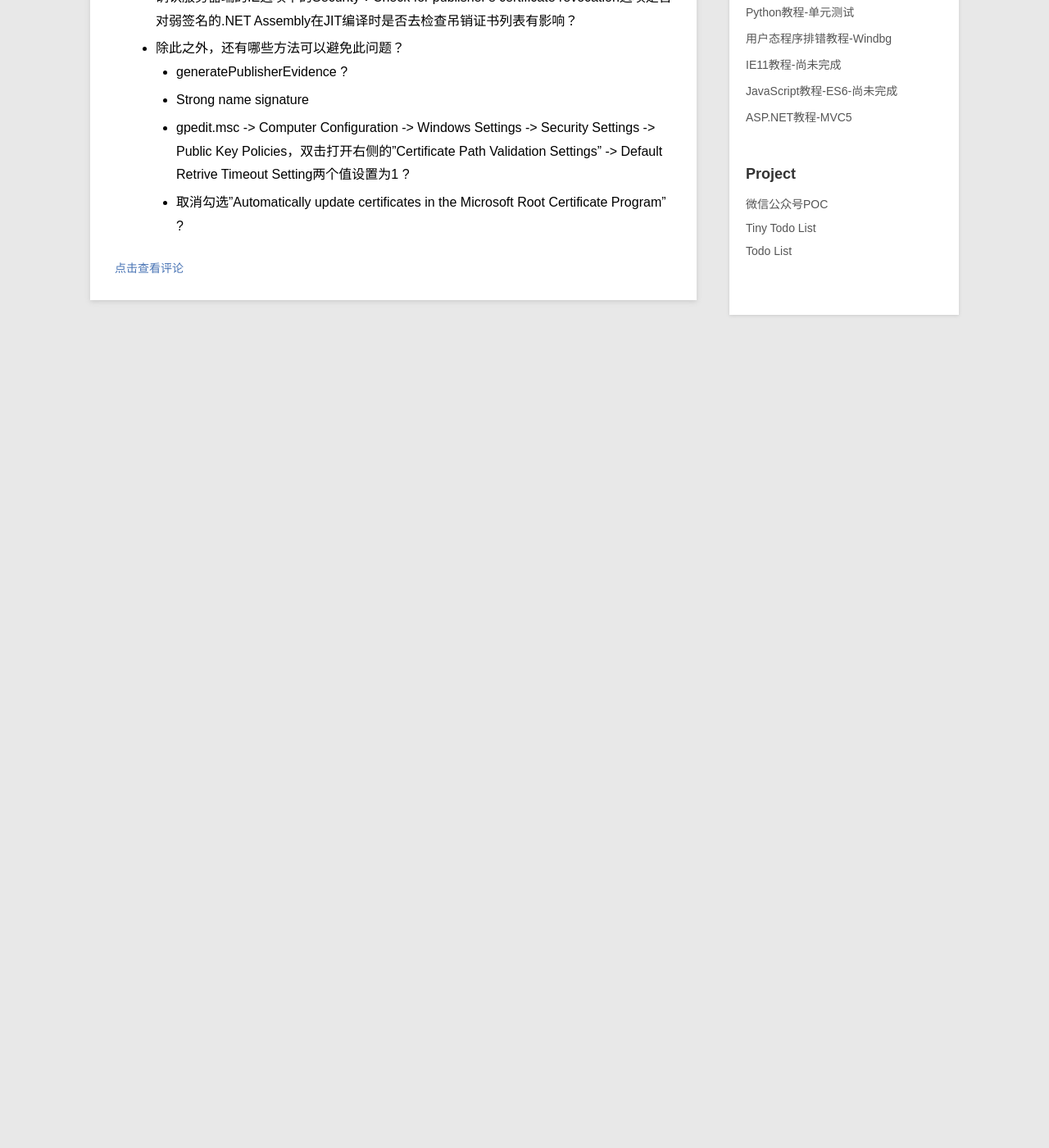
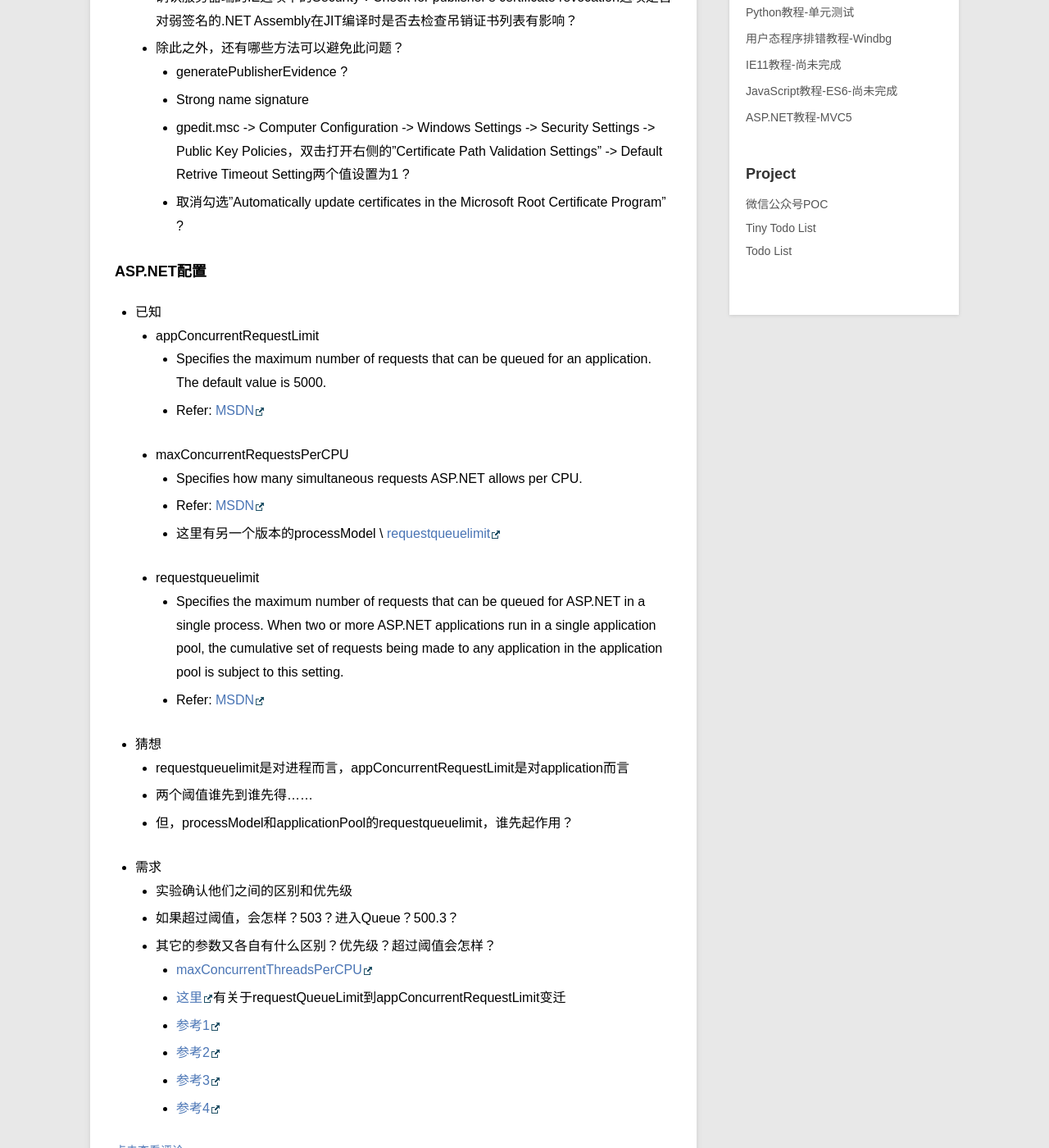
Before and after one commit to wu-wenxiang/wu-wenxiang.github.io, a Jekyll site: the page built from _posts/project/2016-06-17-Tiny-Todo-List.md, in a window 1280 px wide and 1400 px high, scrolled down 601 px. Shown: the whole window at 82% size. Built offline with Jekyll 4.4.1, drawn with Linux system fonts in a browser that asks for light colours; before the commit the page ends 1047 px from its top, so only the background shows below that.

Commit message:
update 2016-06-17-Tiny-Todo-List.md

```diff
--- a/_posts/project/2016-06-17-Tiny-Todo-List.md
+++ b/_posts/project/2016-06-17-Tiny-Todo-List.md
@@ -20,3 +20,30 @@ description:    Tiny Items Todo List
 		- Strong name signature
 		- gpedit.msc -> Computer Configuration -> Windows Settings -> Security Settings -> Public Key Policies，双击打开右侧的"Certificate Path Validation Settings" -> Default Retrive Timeout Setting两个值设置为1 ?
 		- 取消勾选"Automatically update certificates in the Microsoft Root Certificate Program" ?
+
+### ASP.NET配置
+- 已知
+	- appConcurrentRequestLimit
+		- Specifies the maximum number of requests that can be queued for an application. The default value is 5000.
+		- Refer: [MSDN](https://msdn.microsoft.com/en-us/library/aa347568(v=vs.90).aspx)
+	- maxConcurrentRequestsPerCPU
+		- Specifies how many simultaneous requests ASP.NET allows per CPU.
+		- Refer: [MSDN](https://msdn.microsoft.com/en-us/library/dd560842(v=vs.110).aspx)
+		- 这里有另一个版本的processModel \\ [requestqueuelimit](https://msdn.microsoft.com/en-us/library/7w2sway1(v=vs.85).aspx)
+	- requestqueuelimit
+		- Specifies the maximum number of requests that can be queued for ASP.NET in a single process. When two or more ASP.NET applications run in a single application pool, the cumulative set of requests being made to any application in the application pool is subject to this setting.
+		- Refer: [MSDN](https://msdn.microsoft.com/en-us/library/dd560842(v=vs.110).aspx)
+- 猜想
+	- requestqueuelimit是对进程而言，appConcurrentRequestLimit是对application而言
+	- 两个阈值谁先到谁先得……
+	- 但，processModel和applicationPool的requestqueuelimit，谁先起作用？
+- 需求
+	- 实验确认他们之间的区别和优先级
+	- 如果超过阈值，会怎样？503？进入Queue？500.3？
+	- 其它的参数又各自有什么区别？优先级？超过阈值会怎样？
+		- [maxConcurrentThreadsPerCPU](https://msdn.microsoft.com/en-us/library/dd560842(v=vs.110).aspx)
+		- [这里](https://technet.microsoft.com/en-us/library/dd425294(v=office.13).aspx)有关于requestQueueLimit到appConcurrentRequestLimit变迁
+		- [参考1](http://m.jb51.net/article/36073.htm)
+		- [参考2](http://www.cnblogs.com/dudu/archive/2009/11/10/1600062.html)
+		- [参考3](http://stackoverflow.com/questions/612242/iis-7-0-503-errors-with-generic-handler-ashx-implementing-ihttpasynchandler)
+		- [参考4](https://blogs.technet.microsoft.com/winserverperformance/2008/07/25/tuning-windows-server-2008-for-php/)
```
